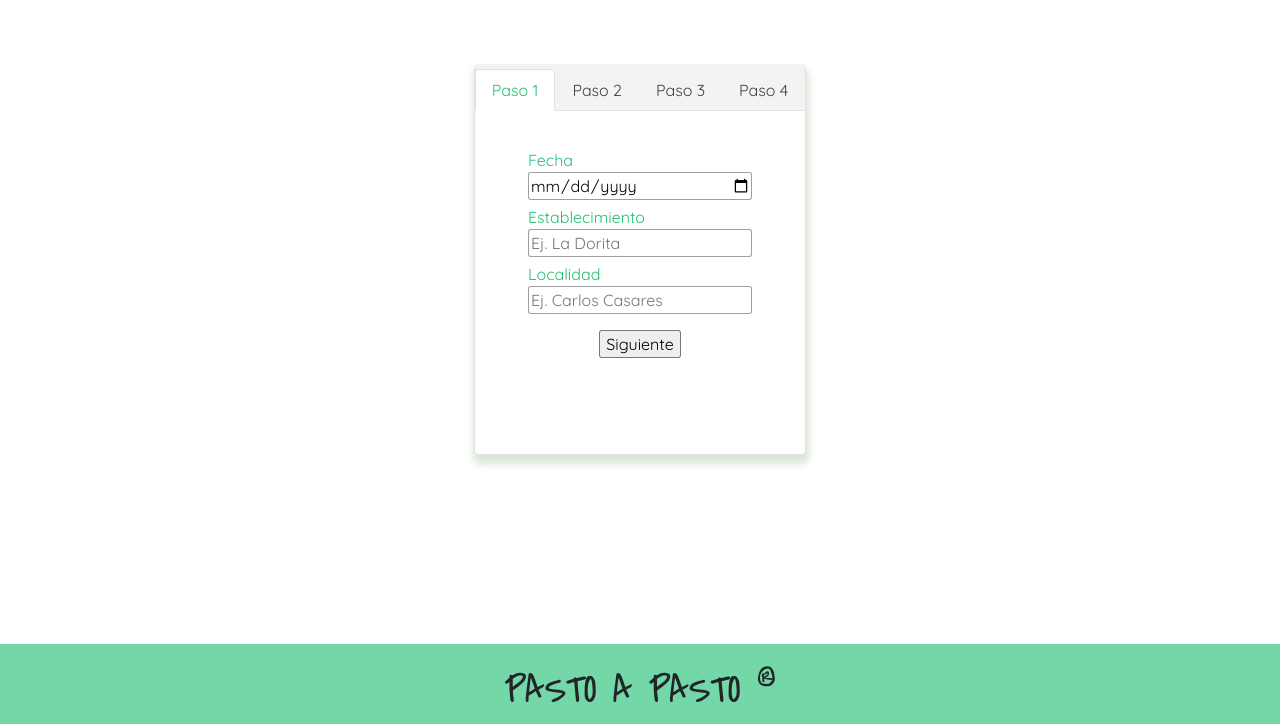
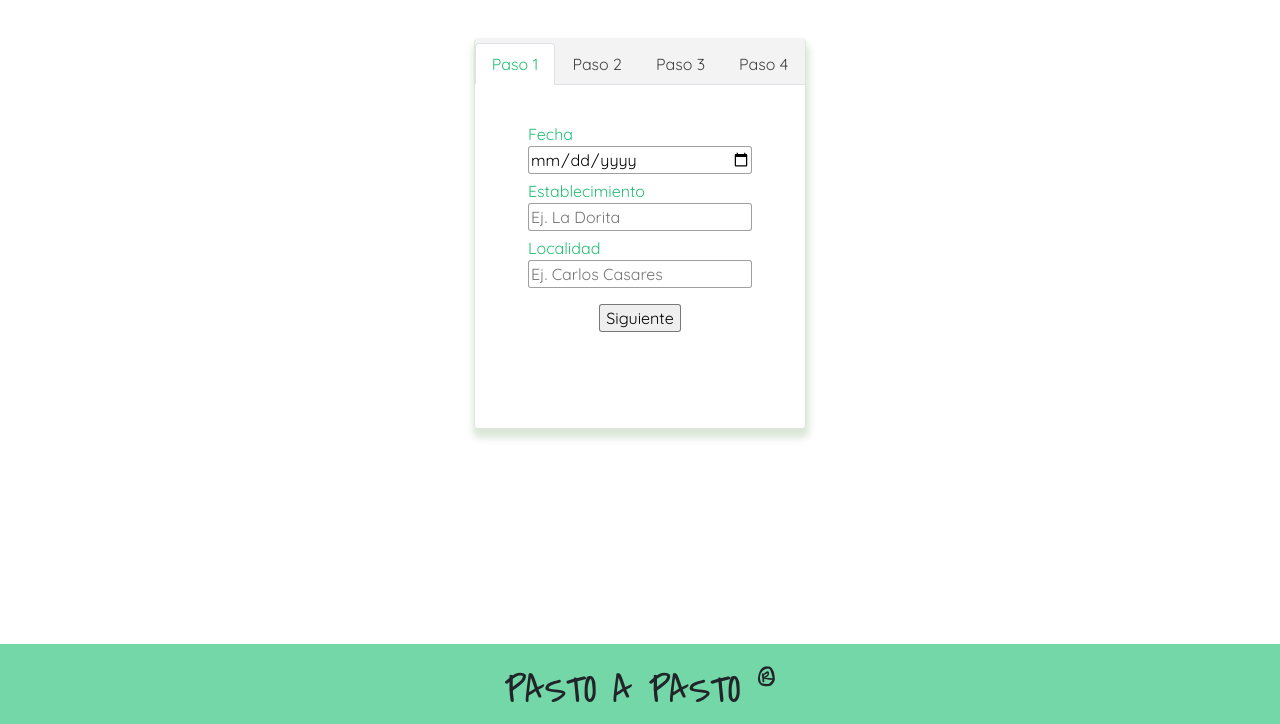
Before and after one commit to Apolofx/PastoAPastoWEB, a Flask app: page /index in a window 1280 px wide. Shown: the part 76-800 px from the top of the page. Run offline with Flask 2, Linux system fonts and the light colour scheme; some libraries are stand-ins or nearby versions; some web fonts are replaced.

Commit message:
modificación estilos.css

```diff
--- a/static/estilos.css
+++ b/static/estilos.css
@@ -52,7 +52,7 @@ nav.navbar {
     align-items: center;
     border: 1.1px solid;
     border-color: #d9e4d6f0;
-    margin-top: 5%;
+    margin-top: 3%;
     padding: 0 0 5% 0;
     border-top: none;
     border-radius: 5px;
```
